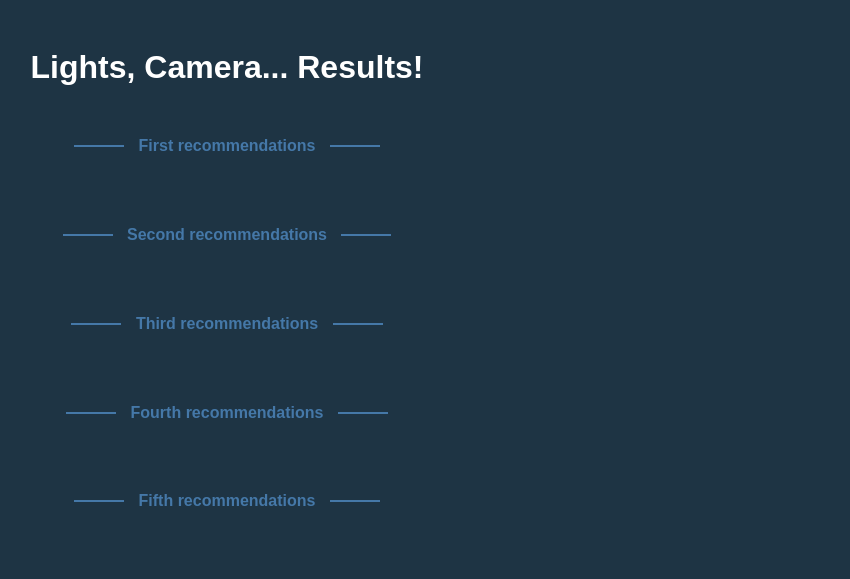
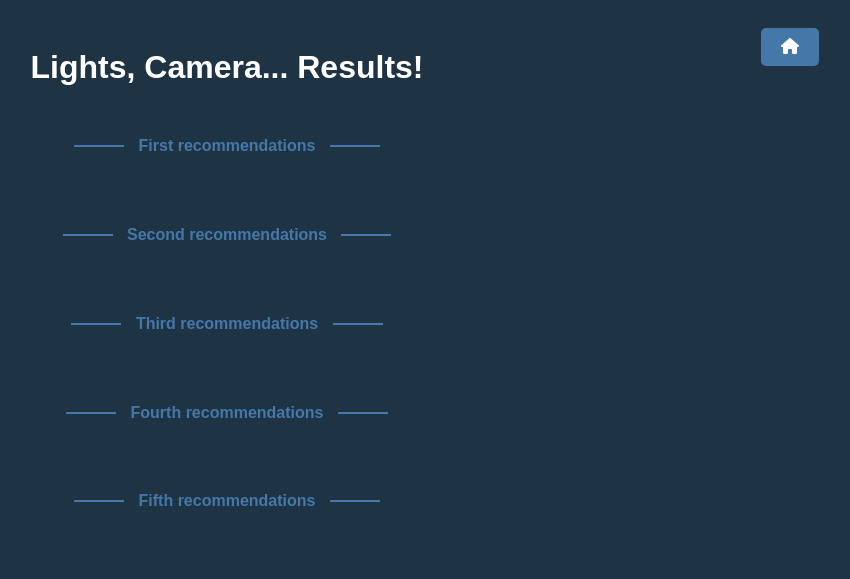
Before and after one commit to LorisPersico/Movies-Recommendations, a Django app: template templates/recommendations.html in a window 1280 px wide. Shown: the top 579 px of the page, without its empty margins (413-1263 px from the left). Run offline with Django 4.2, Linux system fonts and the light colour scheme; the template is opened without the code that fills it, so the values that code supplies are empty.

Commit message:
Aggiunto pulsante per tornare alla home da pagina 3

```diff
--- a/templates/recommendations.html
+++ b/templates/recommendations.html
@@ -2,17 +2,36 @@
 <html>
 <head>
     <title>Recommendations</title>
+    <link rel="stylesheet" href="https://cdnjs.cloudflare.com/ajax/libs/font-awesome/6.0.0-beta3/css/all.min.css">
     <style>
         body {
             background-color: #1e3444;
             font-family: Arial, sans-serif;
             padding: 20px;
+            position: relative;
         }
 
         h1 {
             text-align: center;
             color: #fff;
             margin-bottom: 30px;
+        }
+
+        .home-button {
+            position: absolute;
+            margin-right: 20px;
+            top: 20px;
+            right: 20px;
+            padding: 10px 20px;
+            background-color: #4578a8;
+            color: #fff;
+            text-decoration: none;
+            border-radius: 5px;
+            transition: background-color 0.3s ease;
+        }
+
+        .home-button:hover {
+            background-color: #346093;
         }
 
         .carousel {
@@ -92,6 +111,7 @@
     </style>
 </head>
 <body>
+<a class="home-button" href="/"><i class="fas fa-home"></i></a>
 <h1>Lights, Camera... Results!</h1>
 <div class="carousel-separator">
     <span class="carousel-title">First recommendations</span>
```
